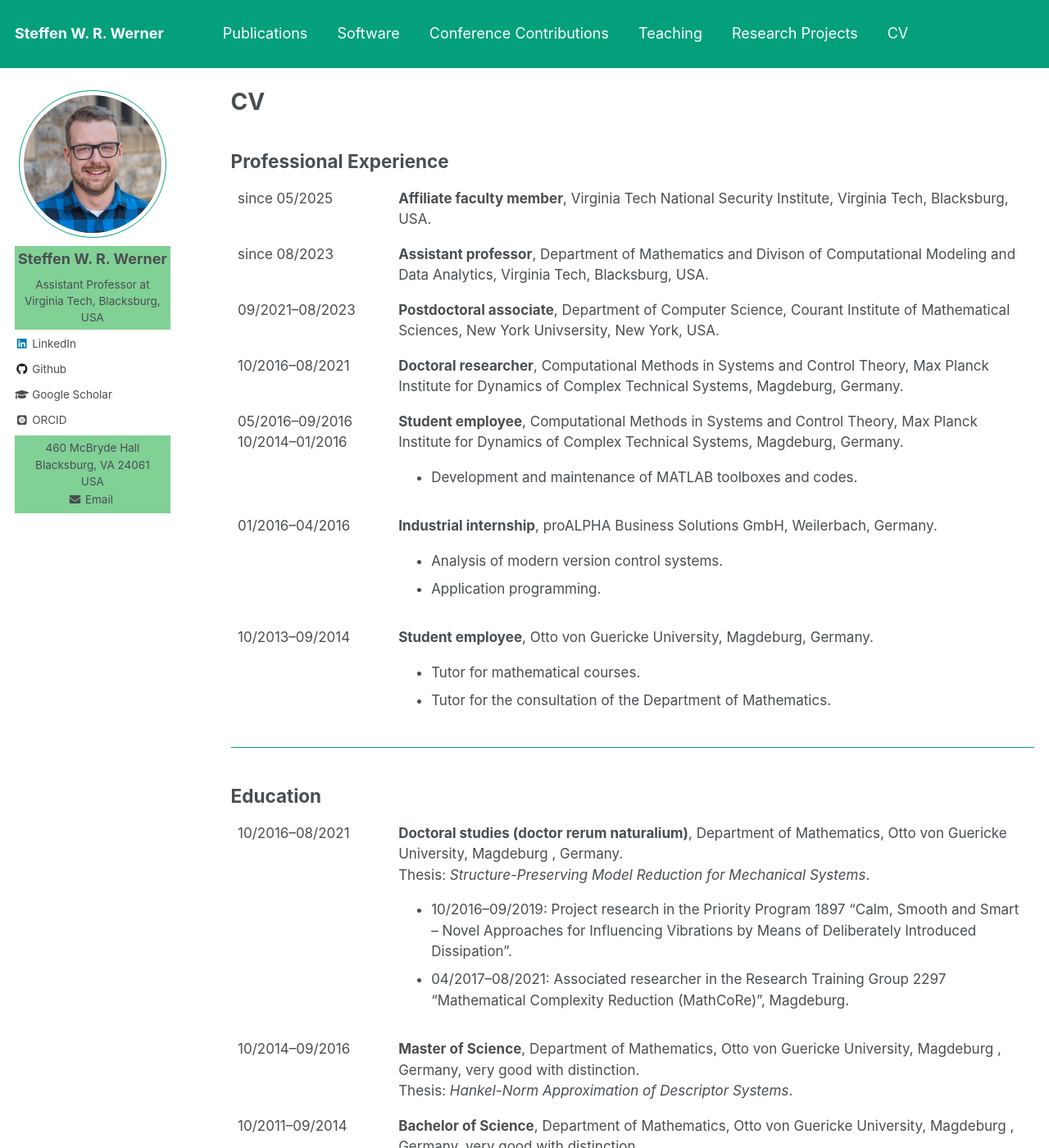
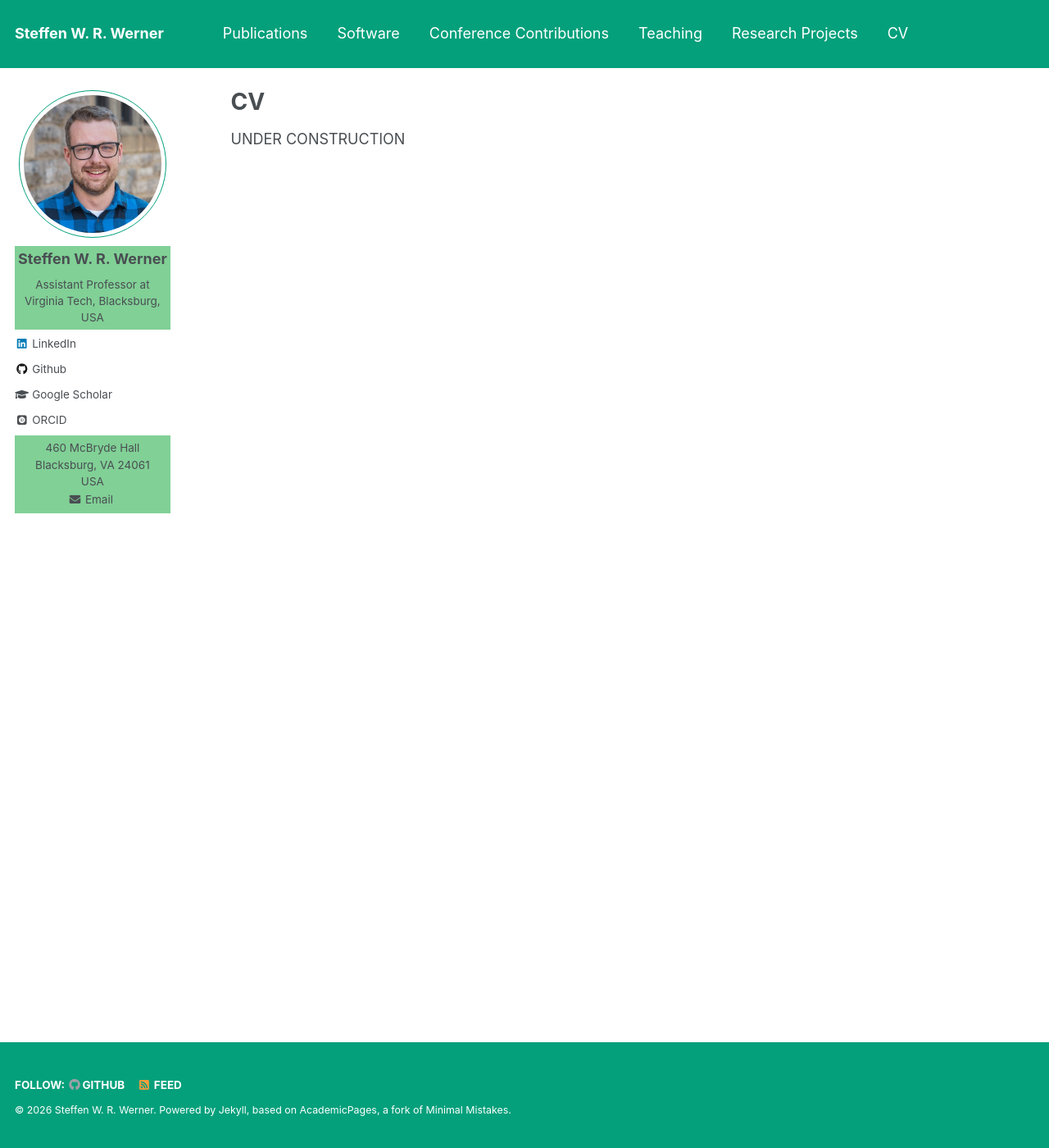
Before and after one commit to Mike-Ackermann/MSAckermann, a Jekyll site: the page built from _pages/cv.md, in a window 1280 px wide and 1400 px high. Shown: the whole window at 82% size. Built offline with Jekyll 4.4.1, drawn with Linux system fonts in a browser that asks for light colours; some web fonts are replaced; some of the changed text lies outside the part shown.

Commit message:
under construction notices

```diff
--- a/_pages/cv.md
+++ b/_pages/cv.md
@@ -13,6 +13,12 @@ redirect_from:
     overflow-wrap: break-word;
   }
 </style>
+
+<p class="text-block">
+UNDER CONSTRUCTION
+</p>
+
+<!--
 
 ## Professional Experience ##
 
@@ -145,4 +151,4 @@ redirect_from:
 
 A one-page resume of my CV can be downloaded <a target="blank_"
 href="../files/cv/swrwerner_resume.pdf">here</a> and the full version of my CV
-<a target="blank_" href="../files/cv/swrwerner_cv.pdf">here</a>.
+<a target="blank_" href="../files/cv/swrwerner_cv.pdf">here</a>. -->
```
Also changed, not shown: _pages/conferences.md (+7 -1 lines), _pages/projects.md (+7 -1 lines), _pages/publications.md (+9 -2 lines), _pages/software.md (+9 -2 lines), _pages/teaching.md (+6 -0 lines).
